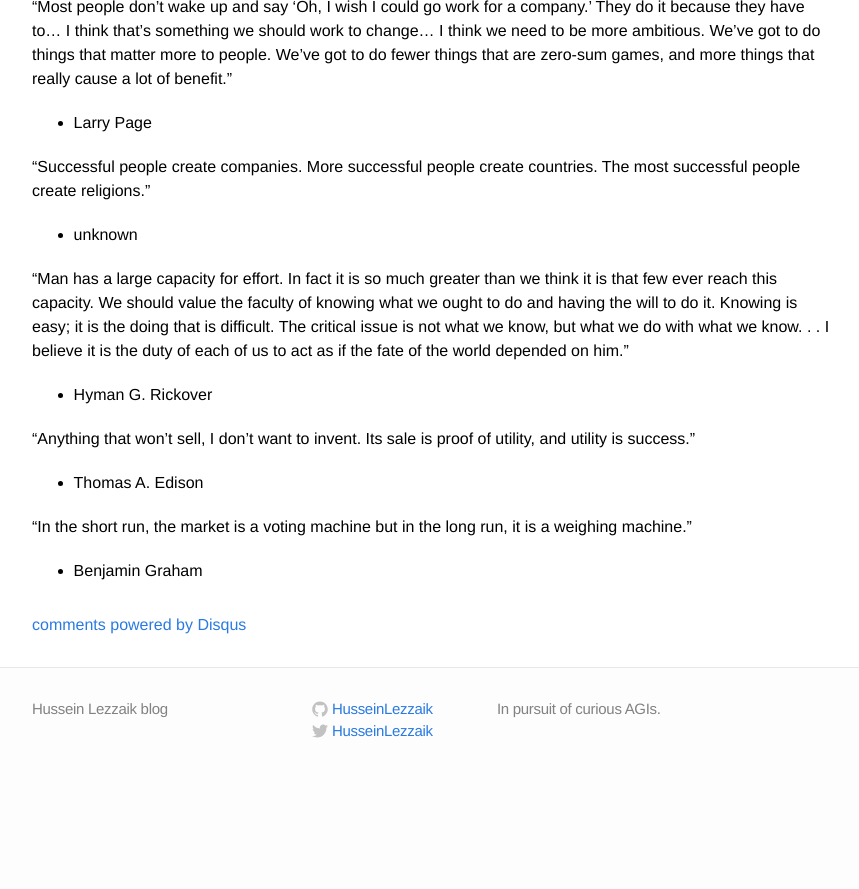
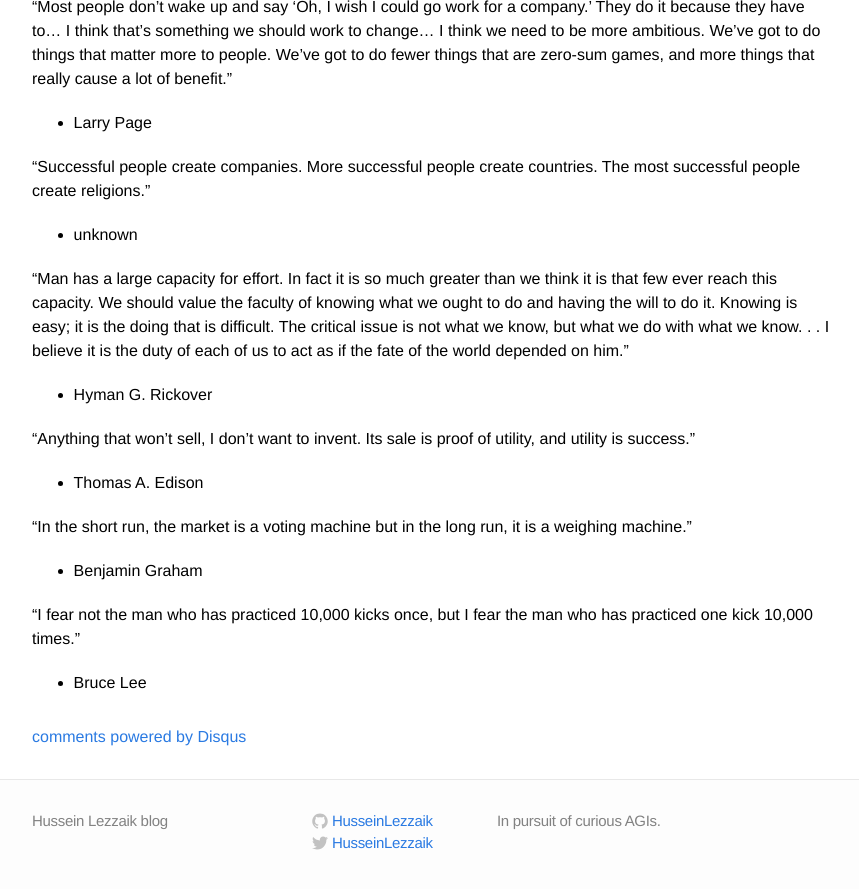
Before and after one commit to HusseinLezzaik/husseinlezzaik.github.io, a Jekyll site: the page built from _posts/2023-07-01-Quotes.md, in a window 1280 px wide and 900 px high, scrolled down 43310 px. Shown: the top 889 px of the window, without its empty margins (208-1067 px from the left). Built offline with Jekyll 4.4.1, drawn with Linux system fonts in a browser that asks for light colours; comment, search, counter and statistics services are not loaded; before the commit the page ends 44098 px from its top, so only the background shows below that.

Commit message:
Update 2023-07-01-Quotes.md

```diff
--- a/_posts/2023-07-01-Quotes.md
+++ b/_posts/2023-07-01-Quotes.md
@@ -1635,3 +1635,7 @@
 “In the short run, the market is a voting machine but in the long run, it is a weighing machine.”
 
 - Benjamin Graham
+
+“I fear not the man who has practiced 10,000 kicks once, but I fear the man who has practiced one kick 10,000 times.”
+
+- Bruce Lee
```
